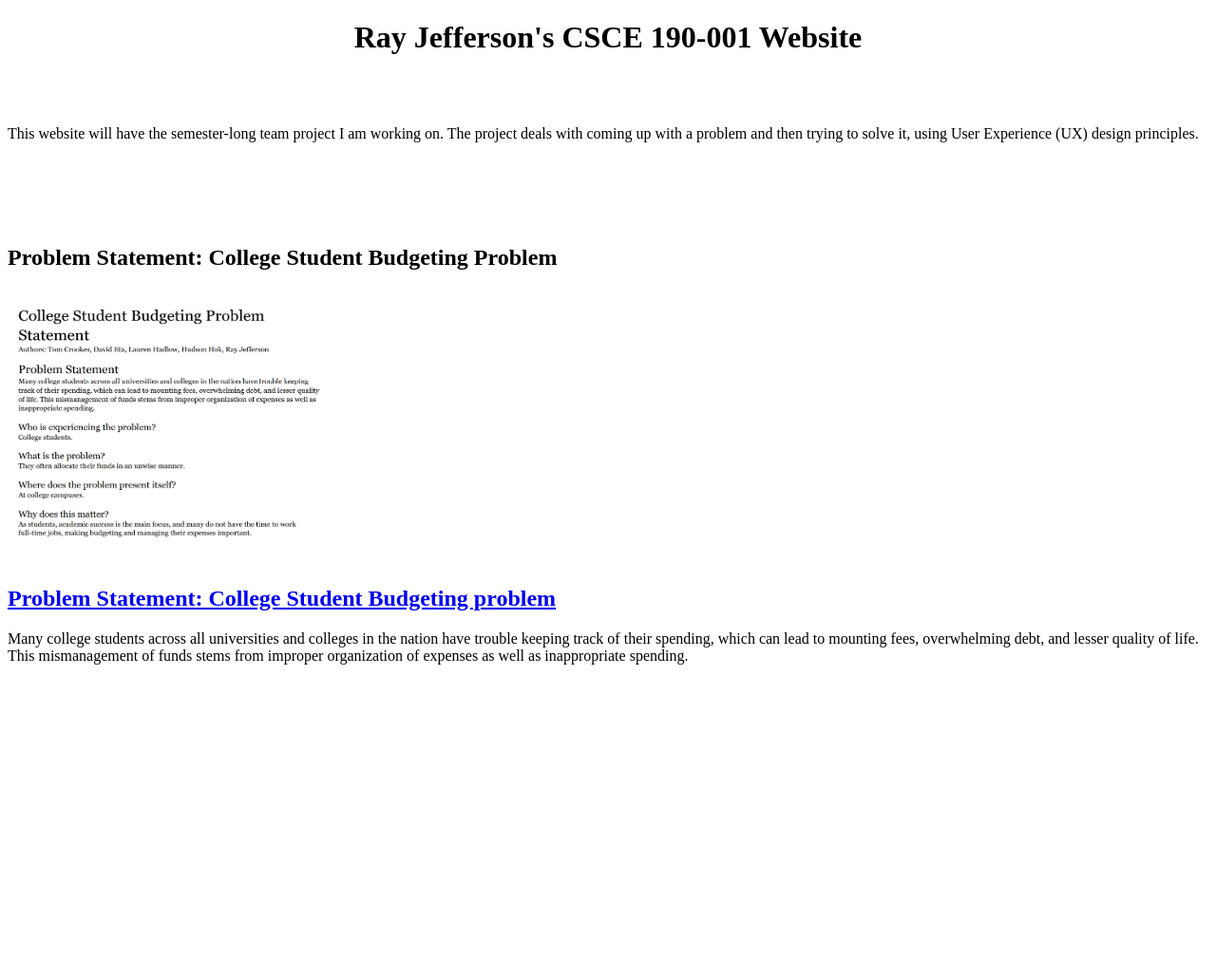
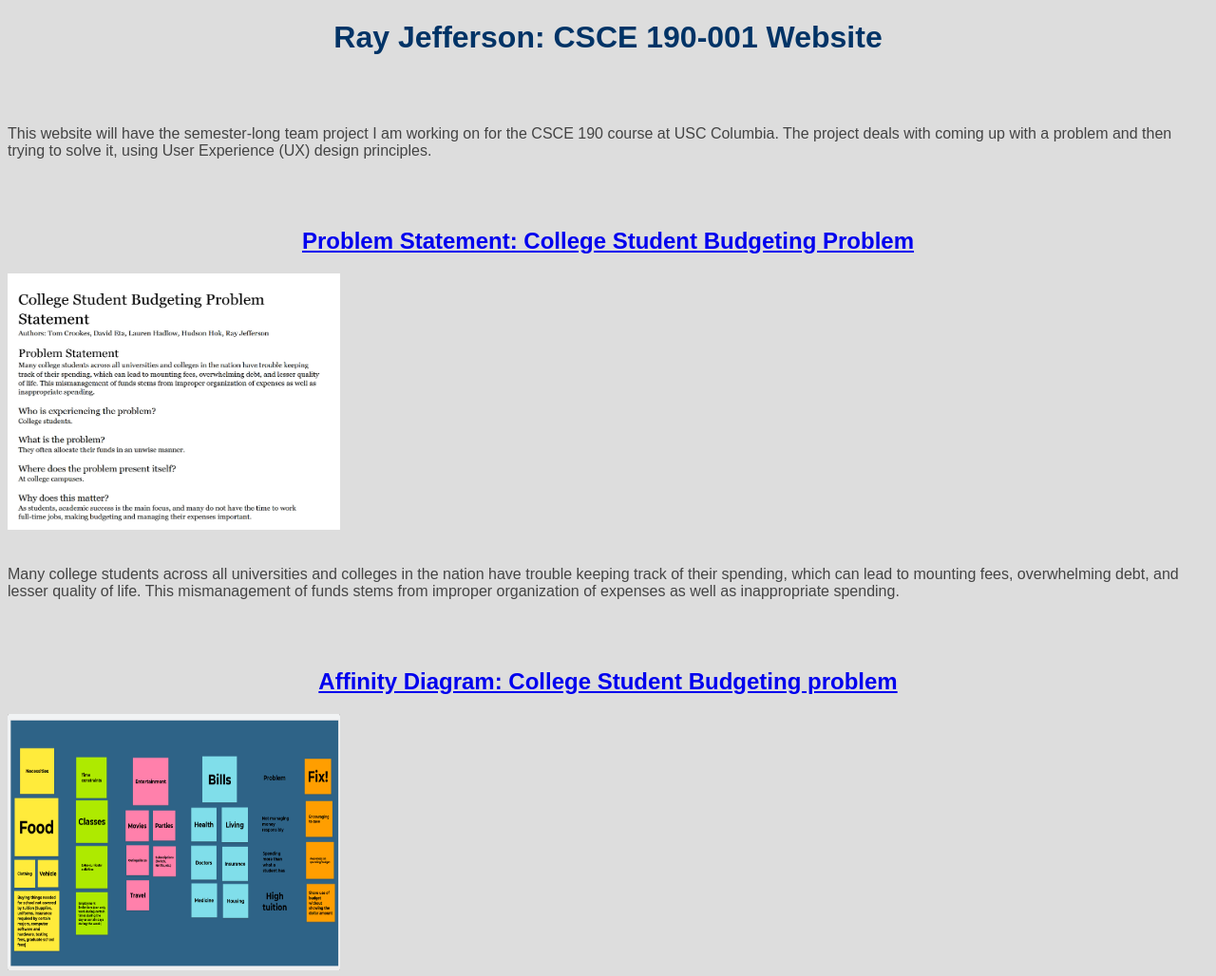
Before and after one commit to RayJeffersonJr/CSCE190UXProject, a plain HTML site: page index.html in a window 1280 px wide. Shown: the top 1028 px of the page at 95% size. Before the commit the page ends 800 px from the top, so only its background shows below. Drawn offline with Linux system fonts and the light colour scheme.

Commit message:
Add files via upload

```diff
--- a/index.html
+++ b/index.html
@@ -1,28 +1,52 @@
 <!DOCTYPE html>
 <html>
 	<head>
+		<!-- Homepage title -->
 		<title>Ray Jefferson: CSCE 190-001 Homepage</title>
+
+		<!--Webpage meta character set -->
+		 <meta charset="utf-8">
+
+		<!-- Link to CSS file -->
+		<link rel="stylesheet" href="190css/190style.css">
 	</head>
 
 	<body>
-		<center><h1>Ray Jefferson's CSCE 190-001 Website</h1></center>
+		<!-- Homepage Body Title -->
+		<h1>Ray Jefferson: CSCE 190-001 Website</h1>
 		<br>
 		<br>
-		<p>This website will have the semester-long team project I am working on. The project deals with coming up with a problem and then trying to solve it, using User Experience (UX) design principles.</p>
+		<!-- Describing what the website is about  -->
+		<p>This website will have the semester-long team project I am working on for the CSCE 190 course at USC Columbia. The project deals with coming up with a problem and then trying to solve it, using User Experience (UX) design principles.
+		</p>
 		<br>
-		<br>
+			<!-- Problem Statement section class assignment -->
 			<section class="assignment">
 				<br>
-				<br>
-				<h2>Problem Statement: College Student Budgeting Problem</h2>
-					<a href="190Docs/teambprobstatement.pdf"><img src="190Images/teambprobstatement.jpg" width="350" height="270"></a>
+				<!-- Linked Problem Statement PDF file that is clickable to open image of Problem Statement PDF file on GitHub	-->
+					<h2><a href="190docs/teambprobstatement.pdf"> Problem Statement: College Student Budgeting Problem </h2><img src="190images/teambprobstatement.jpg" width="350" height="270"></a>
 					<br>
 					<br>
-					<section class="assigndetails">
-						<h2><a href="190Docs/teambprobstatement.pdf">Problem Statement: College Student Budgeting problem</a></h2>
+					<p>
+						Many college students across all universities and colleges in the nation have trouble keeping track of their spending, which can lead to mounting fees, overwhelming debt, and lesser quality of life. This mismanagement of funds stems from improper organization of expenses as well as inappropriate spending.
+					</P>
+					<br>
+					<br>
+					<!--Affinity Statement section class assignment -->
+					<section class="affinitydiagram">
+
+						<!--Linked Affinity Diagram PDF file that is clickable to open image of Affinity Diagram PDF file on GitHub -->
+						<h2><a href="190docs/teamBaffinitydiagram.pdf">Affinity Diagram: College Student Budgeting problem</h2><img src="190images/teamBaffinitydiagram.jpg" width="350" height="270"></a>
+						<br>
+						<br>
 						<p>
-							Many college students across all universities and colleges in the nation have trouble keeping track of their spending, which can lead to mounting fees, overwhelming debt, and lesser quality of life. This mismanagement of funds stems from improper organization of expenses as well as inappropriate spending.
-						</P>
+							<!-- Describing Affinity Diagram -->
+							An Affinity Diagram was create to help my team brainstorm ideas to in order to have develop solutions for the College Student Budgeting Problem.
+						</p>
+			<!-- Ending Section tag -->
 			</section>
+
+	<!-- End Body tag -->
 	</body>
+<!-- End HTML tag -->
 </html>
```
